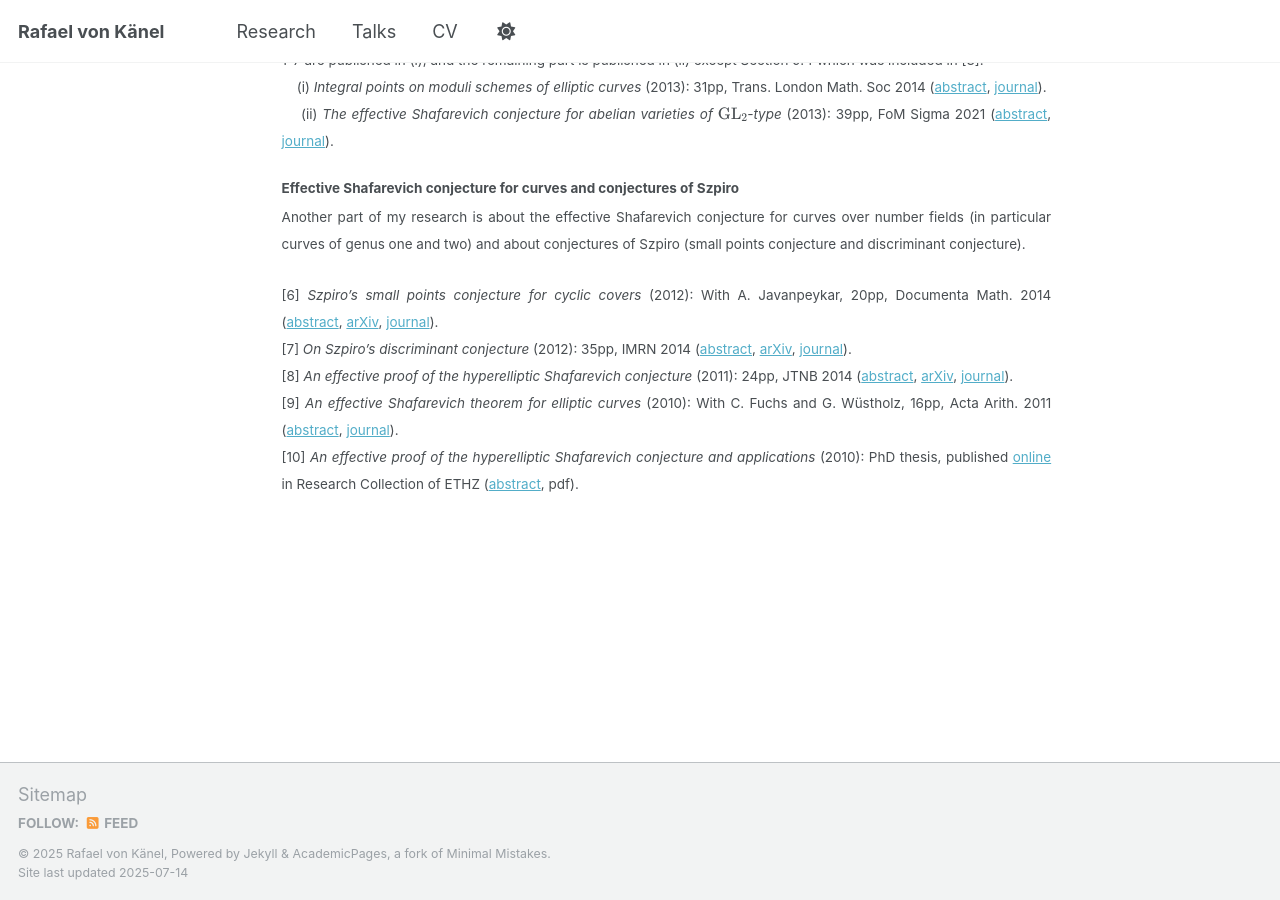
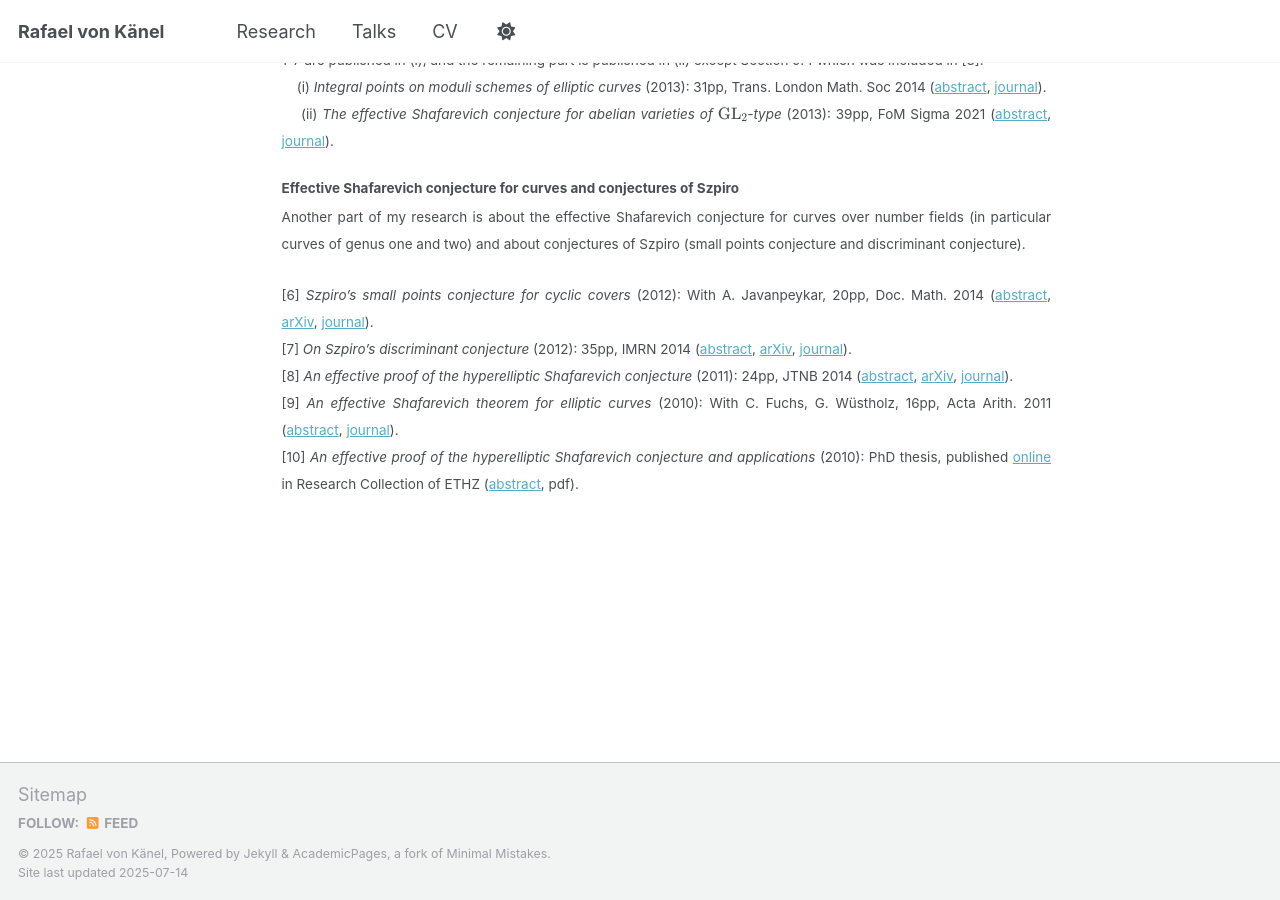
Before and after one commit to rafaelvonkanel/rafaelvonkanel.github.io, a Jekyll site: the page built from _pages/research.md, in a window 1280 px wide and 900 px high, scrolled down 656 px. Built offline with Jekyll 4.4.1, drawn with Linux system fonts in a browser that asks for light colours; a script that is not in the unit is left out.

Commit message:
Update research.md

```diff
--- a/_pages/research.md
+++ b/_pages/research.md
@@ -25,9 +25,9 @@ author_profile: false
 #### Effective Shafarevich conjecture for curves and conjectures of Szpiro
 <div style="text-align: justify !important; text-justify: inter-word;" markdown="1"><small>Another part of my research is about the effective Shafarevich conjecture for curves over number fields (in particular curves of genus one and two) and about conjectures of Szpiro (small points conjecture and discriminant conjecture).</small>
 <div style="text-align: justify !important; text-justify: inter-word;" markdown="1"><small>
-[6] *Szpiro's small points conjecture for cyclic covers* (2012): With A. Javanpeykar, 20pp, Documenta Math. 2014 ([abstract](../_research/proj9.md), [arXiv](https://arxiv.org/abs/1311.0043), [journal](https://ems.press/content/serial-article-files/26254)).
+[6] *Szpiro's small points conjecture for cyclic covers* (2012): With A. Javanpeykar, 20pp, Doc. Math. 2014 ([abstract](../_research/proj9.md), [arXiv](https://arxiv.org/abs/1311.0043), [journal](https://ems.press/content/serial-article-files/26254)).
 [7] *On Szpiro's discriminant conjecture* (2012): 35pp, IMRN 2014 ([abstract](../_research/proj10.md), [arXiv](https://arxiv.org/abs/1310.7980), [journal](https://academic.oup.com/imrn/article-abstract/2014/16/4457/795558)).
 [8] *An effective proof of the hyperelliptic Shafarevich conjecture* (2011): 24pp, JTNB 2014 ([abstract](../_research/proj11.md), [arXiv](https://arxiv.org/abs/1310.6727), [journal](https://jtnb.centre-mersenne.org/item/10.5802/jtnb.877.pdf)).
-[9] *An effective Shafarevich theorem for elliptic curves* (2010): With C. Fuchs and G. W&uuml;stholz, 16pp, Acta Arith. 2011 ([abstract](../_research/proj12.md), [journal](https://www.impan.pl/pl/wydawnictwa/czasopisma-i-serie-wydawnicze/acta-arithmetica/all/148/2/82781/an-effective-shafarevich-theorem-for-elliptic-curves)).
+[9] *An effective Shafarevich theorem for elliptic curves* (2010): With C. Fuchs, G. W&uuml;stholz, 16pp, Acta Arith. 2011 ([abstract](../_research/proj12.md), [journal](https://www.impan.pl/pl/wydawnictwa/czasopisma-i-serie-wydawnicze/acta-arithmetica/all/148/2/82781/an-effective-shafarevich-theorem-for-elliptic-curves)).
 [10] *An effective proof of the hyperelliptic Shafarevich conjecture and applications* (2010): PhD thesis, published [online](https://www.research-collection.ethz.ch/handle/20.500.11850/152554) in Research Collection of ETHZ ([abstract](../_research/proj13.md), pdf).
 </small>
```
